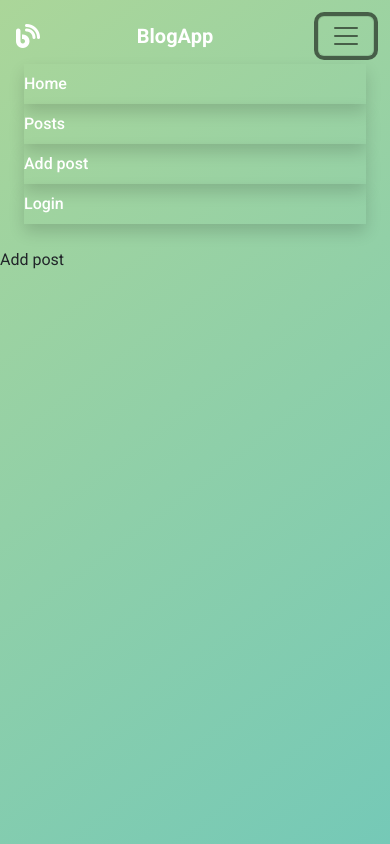
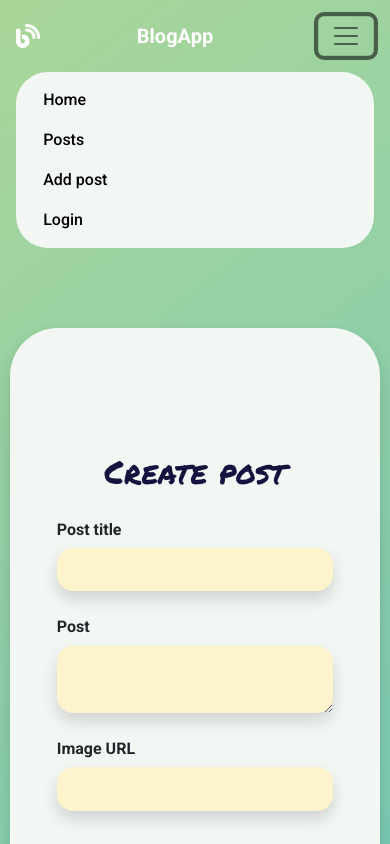
Before and after one commit to aaleksandart/BlogApp, a React (Create React App) app in the folder BlogApp.Frontend/blog.app-react/: page /addpost in a window 390 px wide. Both pictures are taken after a click on the button "Toggle navigation". Shown: the top 844 px of the page. Built offline with nearby package versions, Linux system fonts and the light colour scheme.

Commit message:
design update
Making changes to the mobile version navbar.

```diff
--- a/BlogApp.Frontend/blog.app-react/src/App.css
+++ b/BlogApp.Frontend/blog.app-react/src/App.css
@@ -14,11 +14,11 @@ font-family: 'Roboto', sans-serif;
   box-sizing: border-box;
 }
 
+html,
 body {
   background: rgb(171, 214, 153);
   background: linear-gradient(143deg, rgba(171, 214, 153, 1) 0%, rgba(117, 201, 183, 1) 100%);
-  height: 100vh;
-  width: 100vw;
+  min-height: 100vh;
 }
 
 
@@ -32,6 +32,20 @@ body {
 .navbar-nav a {
   font-weight: 500;
   color: white !important;
+}
+
+@media (max-width: 992px) {
+  .navbar-nav a {
+    box-shadow: none !important;
+    margin-left: 1.2rem;
+    color: black !important;
+  }
+
+  .navbar-collapse {
+    background-color: #f3f7f4;
+    margin-top: 1rem;
+    border-radius: 2rem;
+  }
 }
 
 @media (min-width: 992px) {
@@ -61,7 +75,6 @@ body {
 
 /* Home */
 .home-container {
-  height: 70vh;
   display: flex;
   justify-content: center;
   align-items: center;
@@ -69,6 +82,7 @@ body {
 
 .welcome {
   text-align: center;
+  margin-top: 17rem;
 }
 
 .home-container h1 {
@@ -90,8 +104,90 @@ body {
 
 
 /* Posts */
+.posts-container {
+  background-color: #f3f7f4;
+  margin: 5rem;
+  border-radius: 5rem;
+  padding: 2rem;
+  display: flex;
+  flex-direction: column;
+  justify-content: center;
+  align-items: center;
+}
 
+.posts-container h3 {
+  font-family: 'Permanent Marker', cursive;
+  font-size: 2rem;
+  color: #16123F;
+}
+
+.post {
+  height: 150px;
+}
 
 
 
 /* Add post */
+.form-page {
+  display: flex;
+  justify-content: center;
+  align-items: center;
+  margin-top: 12rem;
+}
+
+.form-container {
+  background-color: #f3f7f4;
+  height: 650px;
+  width: 500px;
+  border-radius: 3rem;
+  display: flex;
+  flex-direction: column;
+  justify-content: center;
+  align-items: center;
+}
+
+.form-container h3 {
+  font-family: 'Permanent Marker', cursive;
+  font-size: 2rem;
+  color: #16123F;
+}
+
+@media (max-width: 992px) {
+  .form-page {
+    margin-top: 2rem;
+    margin-bottom: 2rem;
+  }
+
+  .form-container {
+    max-width: 95%;
+    margin-top: 2rem;
+  }
+}
+
+form {
+  width: 85%;
+  padding: 1.2rem;
+}
+
+.input-comp {
+  margin-bottom: 1.5rem;
+  display: flex;
+  flex-direction: column;
+}
+
+textarea {
+  resize: vertical;
+}
+
+textarea,
+input {
+  border-radius: 1rem;
+  padding: 0.6rem;
+  border: none;
+  background-color: #fdf3cc;
+}
+
+label {
+  font-weight: 600;
+  margin-bottom: 0.4rem;
+}
--- a/BlogApp.Frontend/blog.app-react/src/App.js
+++ b/BlogApp.Frontend/blog.app-react/src/App.js
@@ -8,6 +8,7 @@ import Navbar from './components/navbar/Navbar.js'
 import Home from './pages/home/index.js'
 import Posts from './pages/posts/index.js'
 import AddPost from './pages/addpost/index.js'
+import Login from './pages/login/index.js'
 
 function App() {
   return (
@@ -18,6 +19,7 @@ function App() {
             <Route index element={<Home/>} />
             <Route path='posts' element={<Posts/>} />
             <Route path='addpost' element={<AddPost/>} />
+            <Route path='login' element={<Login />} />
           </Route>
         </Routes>
       </BrowserRouter>
--- /dev/null
+++ b/BlogApp.Frontend/blog.app-react/src/components/forms/PostsForm.js
@@ -0,0 +1,24 @@
+import React from 'react'
+
+const PostsForm = () => {
+  return (
+    <>
+        <form>
+            <div className='input-comp'>
+                <label htmlFor="">Post title</label>
+                <input className='shadow' type="text" />
+            </div>
+            <div className='input-comp'>
+                <label htmlFor="">Post</label>
+                <textarea className='shadow' type="text" />
+            </div>
+            <div className='input-comp'>
+                <label htmlFor="">Image URL</label>
+                <input className='shadow' type="text" />
+            </div>
+        </form>
+    </>
+  )
+}
+
+export default PostsForm
--- a/BlogApp.Frontend/blog.app-react/src/components/navbar/Navbar.js
+++ b/BlogApp.Frontend/blog.app-react/src/components/navbar/Navbar.js
@@ -18,7 +18,7 @@ const Navbar = () => {
             <Link className="nav-item nav-link shadow" to="/addpost">Add post</Link>
           </div>
           <div className="navbar-nav">
-            <Link className="nav-item nav-link shadow">Login</Link>
+            <Link className="nav-item nav-link shadow" to="/login">Login</Link>
           </div>
         </div>
       </nav>
--- a/BlogApp.Frontend/blog.app-react/src/pages/addpost/index.js
+++ b/BlogApp.Frontend/blog.app-react/src/pages/addpost/index.js
@@ -1,8 +1,16 @@
 import React from 'react'
+import PostsForm from '../../components/forms/PostsForm.js'
 
 const index = () => {
     return (
-        <div>Add post</div>
+        <>
+            <div className='form-page'>
+                <div className='form-container shadow'>
+                    <h3>Create post</h3>
+                    <PostsForm />
+                </div>
+            </div>
+        </>
     )
 }
 
--- a/BlogApp.Frontend/blog.app-react/src/pages/home/index.js
+++ b/BlogApp.Frontend/blog.app-react/src/pages/home/index.js
@@ -3,17 +3,12 @@ import React from 'react'
 const index = () => {
     return (
         <>
-
             <div className='home-container'>
                 <div className='welcome'>
                     <p className='shadow'>Welcome to</p>
                     <h1>BlogApp</h1>
                 </div>
-                <div className='home-image'>
-                    <img></img>
-                </div>
             </div>
-
         </>
     )
 }
--- a/BlogApp.Frontend/blog.app-react/src/pages/login/index.js
+++ b/BlogApp.Frontend/blog.app-react/src/pages/login/index.js
@@ -0,0 +1,9 @@
+import React from 'react'
+
+const Index = () => {
+  return (
+    <div>Index</div>
+  )
+}
+
+export default Index
--- a/BlogApp.Frontend/blog.app-react/src/pages/posts/index.js
+++ b/BlogApp.Frontend/blog.app-react/src/pages/posts/index.js
@@ -2,7 +2,13 @@ import React from 'react'
 
 const index = () => {
     return (
-        <div>Posts</div>
+        <>
+                <div className='posts-container'>
+                    <h3>Posts</h3>
+                    <div className='post'>New post</div>
+                    <div className='post'>New post</div>
+                </div>
+        </>
     )
 }
 
```
